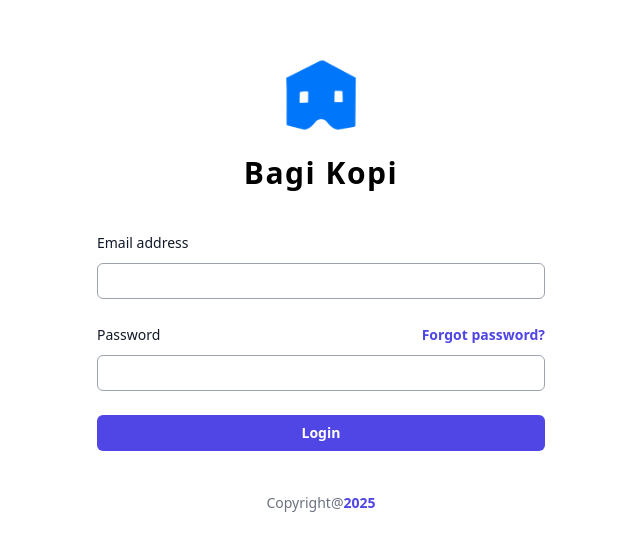
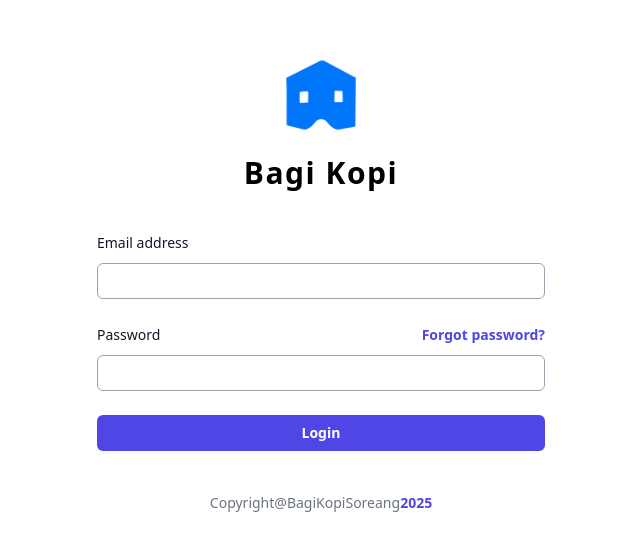
Before and after one commit to RizalSFN/ceklis-monitoring, a React (Vite) app in the folder frontend/: page /login in a window 1280 px wide. Shown: the part 115-666 px from the top of the page, without its empty margins (319-959 px from the left). Built offline with nearby package versions, Linux system fonts and the light colour scheme.

Commit message:
update copyright

```diff
--- a/frontend/src/pages/Login.jsx
+++ b/frontend/src/pages/Login.jsx
@@ -106,7 +106,7 @@ export default function Login() {
                 </form>
 
                 <p className="mt-10 text-center text-sm/6 text-gray-500">
-                    Copyright@
+                    Copyright@BagiKopiSoreang
                     <a href="#" className="font-semibold text-indigo-600 hover:text-indigo-500">
                         2025
                     </a>
```
